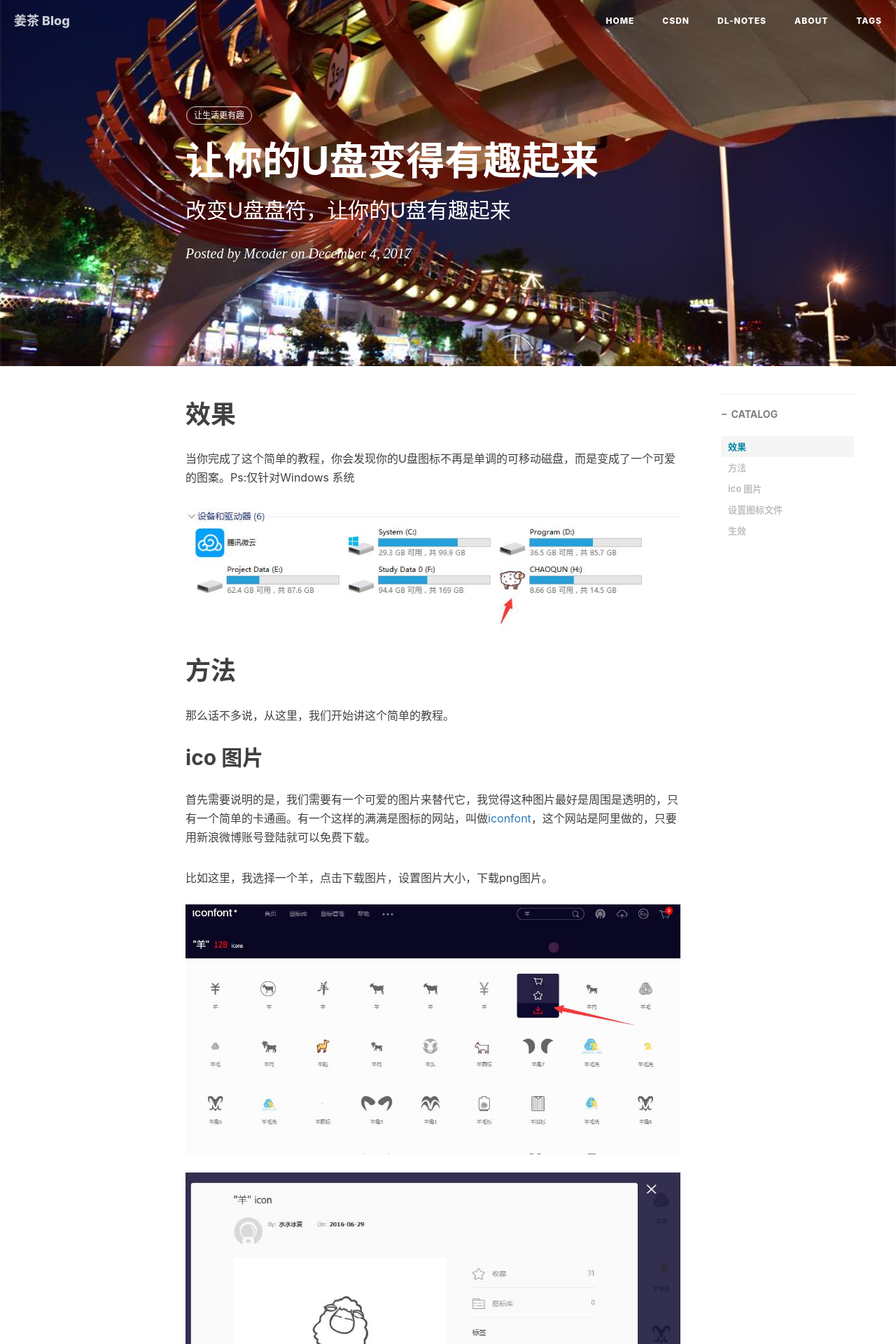
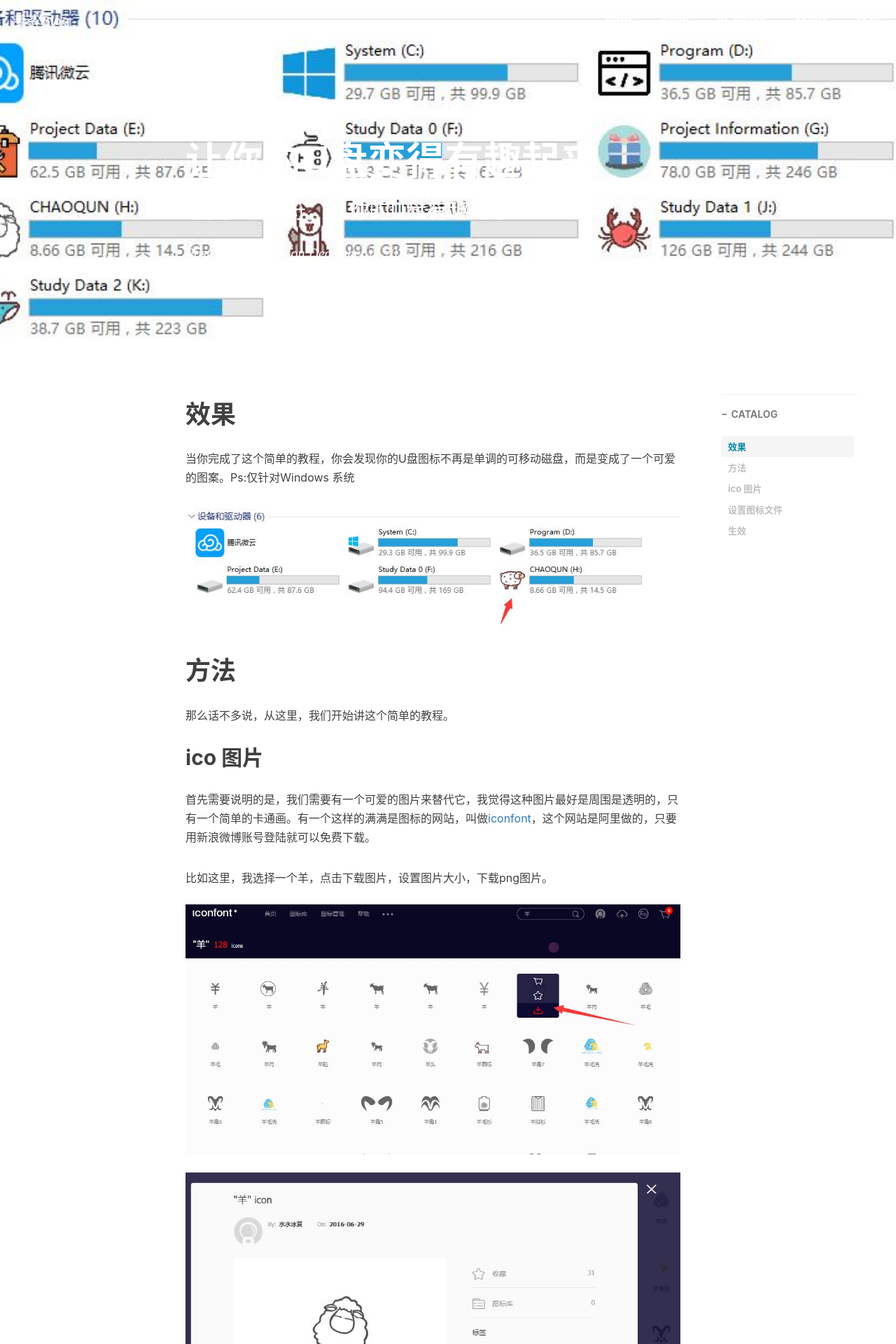
Before and after one commit to mcoder2014/mcoder2014.github.io, a Jekyll site: the page built from _posts/2017-12-04-让你的U盘变得可爱起来.md, in a window 1280 px wide. Shown: the top 1920 px of the page at 70% size. Built offline with Jekyll 4.4.1, drawn with Linux system fonts in a browser that asks for light colours; nearby versions of some CDN libraries; comment, search, counter and statistics services are not loaded.

Commit message:
修改背景图

```diff
--- a/_posts/2017-12-04-让你的U盘变得可爱起来.md
+++ b/_posts/2017-12-04-让你的U盘变得可爱起来.md
@@ -4,7 +4,7 @@ title:      让你的U盘变得有趣起来
 subtitle:   改变U盘盘符，让你的U盘有趣起来
 date:       2017-12-04
 author:     Mcoder
-header-img: img/JCQ_0048_00001.jpg
+header-img: post_img/201712/the_computer.jpg
 catalog: true
 tags:
   - 让生活更有趣
```
Also changed, not shown: post_img/201712/the_computer.jpg (added).
